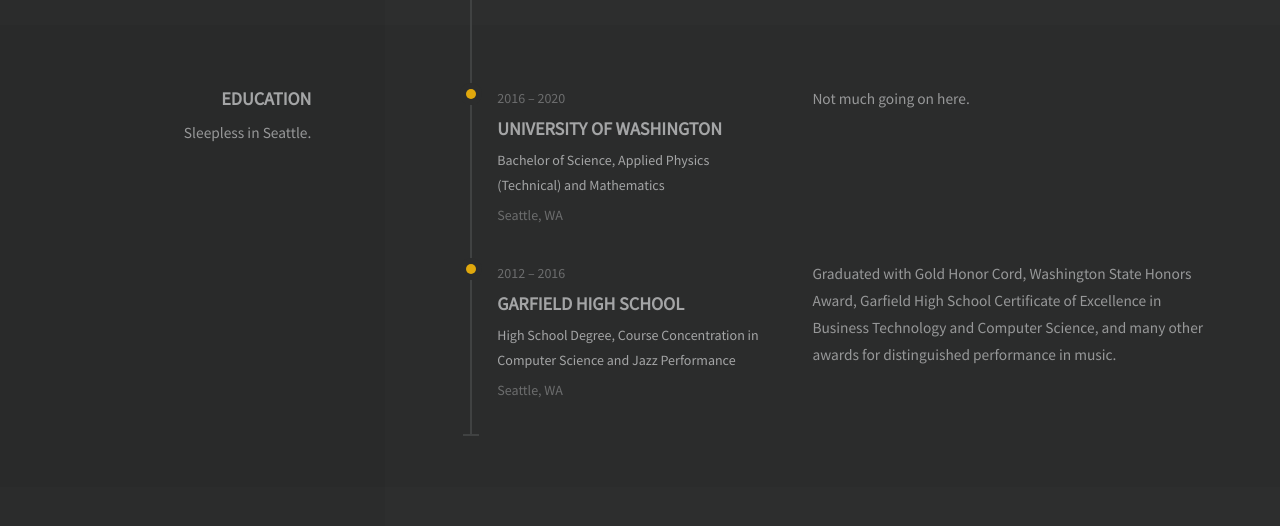
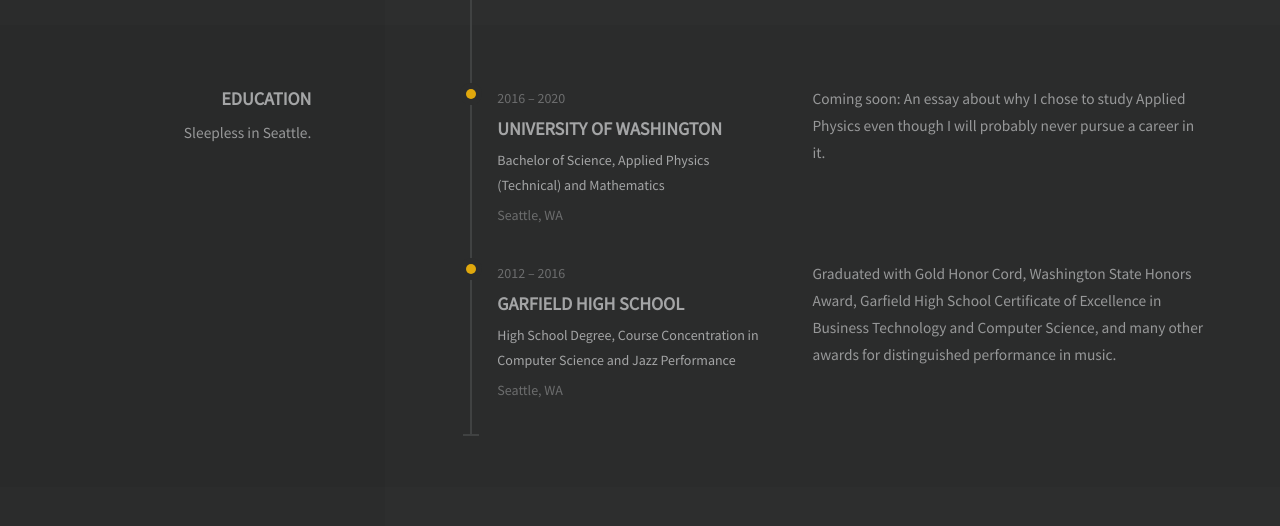
Before and after one commit to f3d0r/fedor-website, a plain HTML site: page index.html in a window 1280 px wide. Shown: the part 3468-3994 px from the top of the page. Drawn offline with Linux system fonts and the light colour scheme; some packages are replaced by stand-ins of ours; no server answers; a script that the page names is missing.

Commit message:
Update UW education description

```diff
--- a/index.html
+++ b/index.html
@@ -792,7 +792,7 @@
                                             </div>
                                             <div class="o-grid__col-md-7">
                                                 <p>
-                                                    Not much going on here.
+                                                    Coming soon: An essay about why I chose to study Applied Physics even though I will probably never pursue a career in it.
                                                 </p>
                                             </div>
                                         </div>
```
